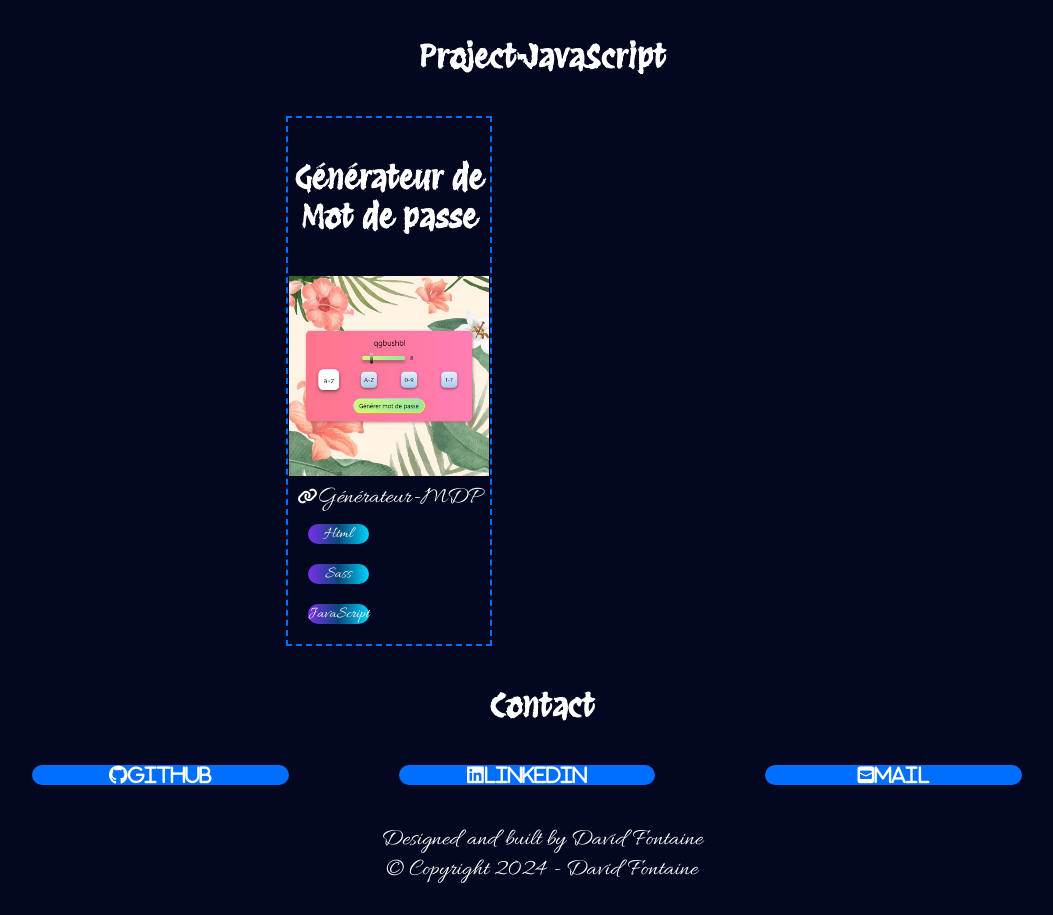
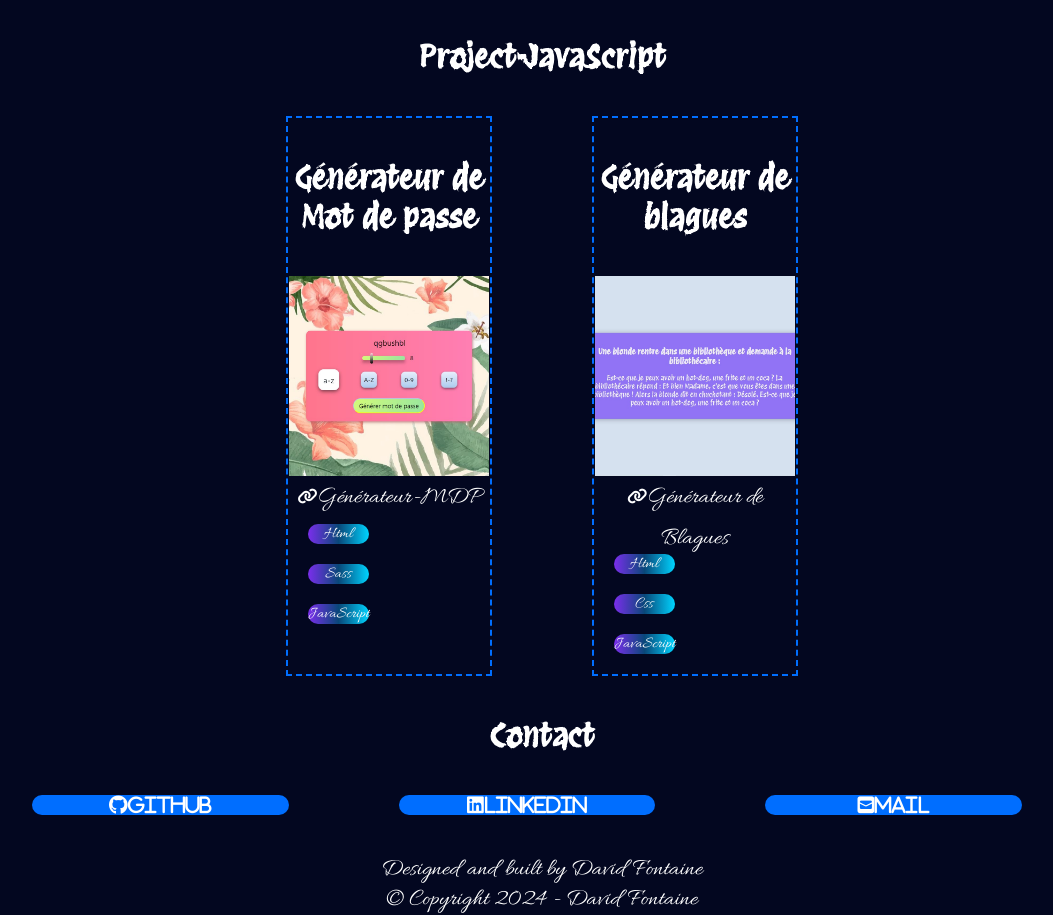
Before and after one commit to AngelDevFront/Mon-Porte-Folio.github.io, a plain HTML site: page index.html in a window 1280 px wide. Shown: the part 2541-3456 px from the top of the page, without its empty margins (98-1151 px from the left). Before the commit the page ends 3426 px from the top, so only its background shows below. Drawn offline with Linux system fonts and the light colour scheme.

Commit message:
Ajout projet 6 Générateur de blagues

```diff
--- a/index.html
+++ b/index.html
@@ -164,16 +164,19 @@
             <p>Sass</p>
             <p>JavaScript</p>
           </div>
-          <!-- <div class="Project6">
+          <div class="Project6">
+            <h2>Générateur de blagues</h2>
+            <img src="./assets/img/Projet6.jpg" alt="Générateur de blagues" />
+            <a
+              href="https://angeldevfront.github.io/Generateur-de-blague.github.io/"
+              ><i class="fas fa-link"></i>Générateur de Blagues</a
+            >
+            <p>Html</p>
+            <p>Css</p>
+            <p>JavaScript</p>
+          </div>
+          <!-- <div class="Project7">
             <h2>Application de cuisine</h2>
-            <img src="" alt="" />
-            <a href=""><i></i></a>
-            <p></p>
-            <p></p>
-            <p></p>
-          </div> -->
-          <!-- <div class="Project7">
-            <h2>Générateur de blagues</h2>
             <img src="" alt="" />
             <a href=""><i></i></a>
             <p></p>
```
Also changed, not shown: assets/img/Projet6.jpg (added).
